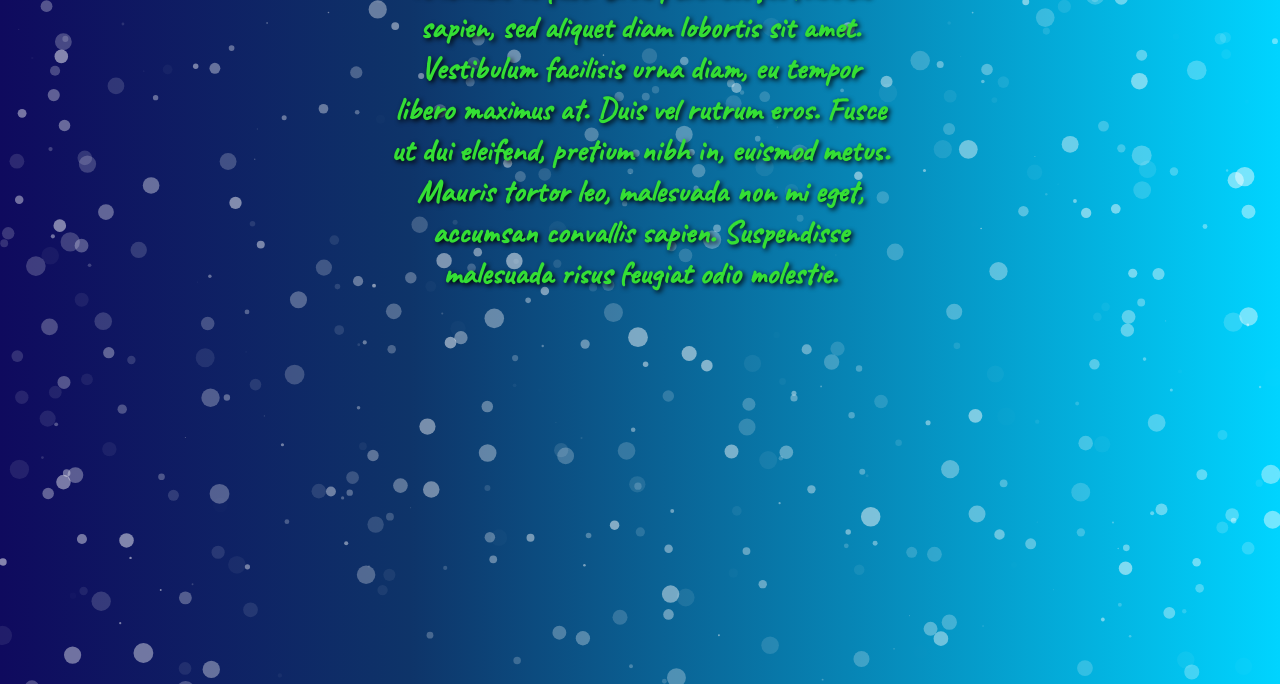
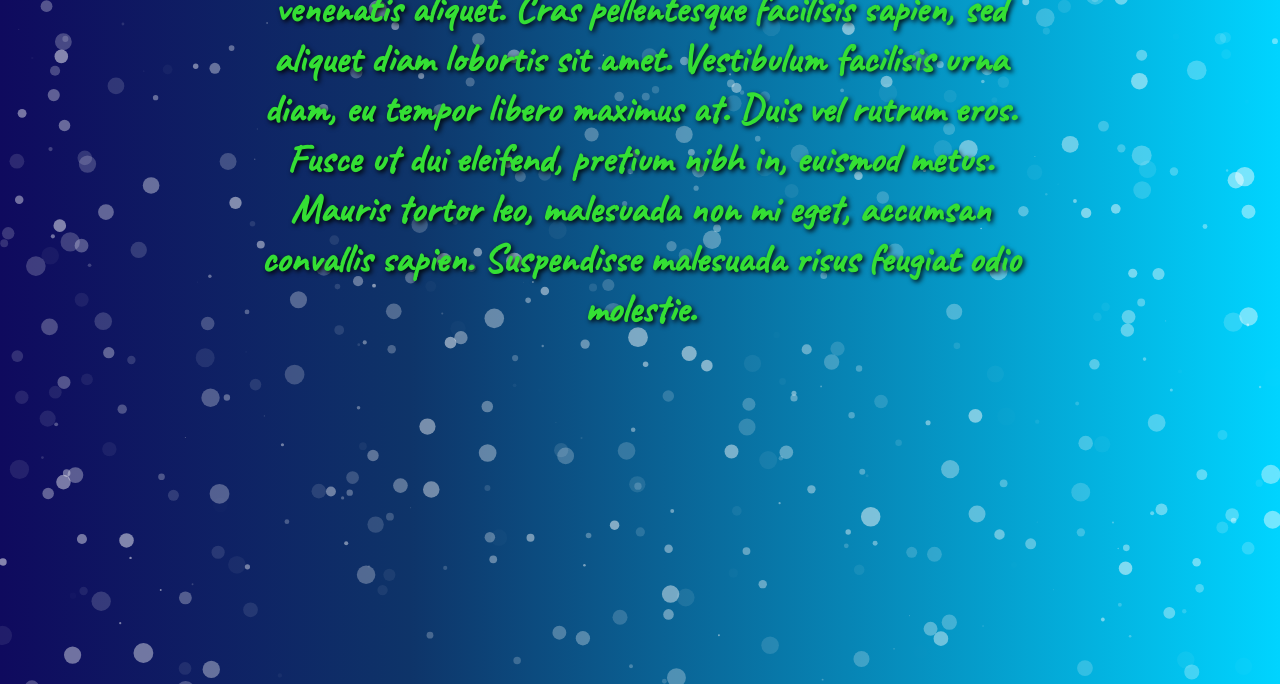
Before and after one commit to dev-abir/dev-abir.github.io, a plain HTML site: page farewell-card-2021/index.html in a window 1280 px wide. Shown: the part 116-800 px from the top of the page. Drawn offline with nearby package versions, Linux system fonts and the light colour scheme.

Commit message:
fix font size

```diff
--- a/farewell-card-2021/index.html
+++ b/farewell-card-2021/index.html
@@ -14,7 +14,7 @@
 
 <body>
 
-    <h1 class="fadeIn" style="max-width: 500px; margin: auto;">
+    <h1 class="fadeIn" style="max-width: 800px; margin: auto;">
         <span>brrrrrrrrrrrrrrrr</span><br>
         <span>__nl.</span>
         <span>venenatis aliquet. Cras pellentesque facilisis sapien, sed aliquet diam lobortis sit amet. Vestibulum
@@ -25,7 +25,7 @@
 
 
     <link rel="stylesheet" type="text/css" href="style.css">
-<script src="script.js"></script>
+    <script src="script.js"></script>
 </body>
 
 </html>
--- a/farewell-card-2021/style.css
+++ b/farewell-card-2021/style.css
@@ -27,13 +27,25 @@ canvas {
 h1.fadeIn span {
     font-family: 'Caveat', cursive;
     text-align: center;
-    font-size: 2.5vmax;
+    font-size: 5vh;
     color: rgb(52, 223, 52);
     text-shadow: rgb(0, 0, 0) 2px 2px 5px;
     opacity: 0;
     animation: fadeIn 3s ease-out forwards;
     display: inline-block;
 }
+
+/* @media screen and (min-width: 601px) {
+    h1.fadeIn span {
+      font-size: 50px;
+    }
+  }
+
+  @media screen and (max-width: 600px) {
+    h1.fadeIn span {
+      font-size: 30px;
+    }
+  } */
 
 @keyframes fadeIn {
     0% {
```
